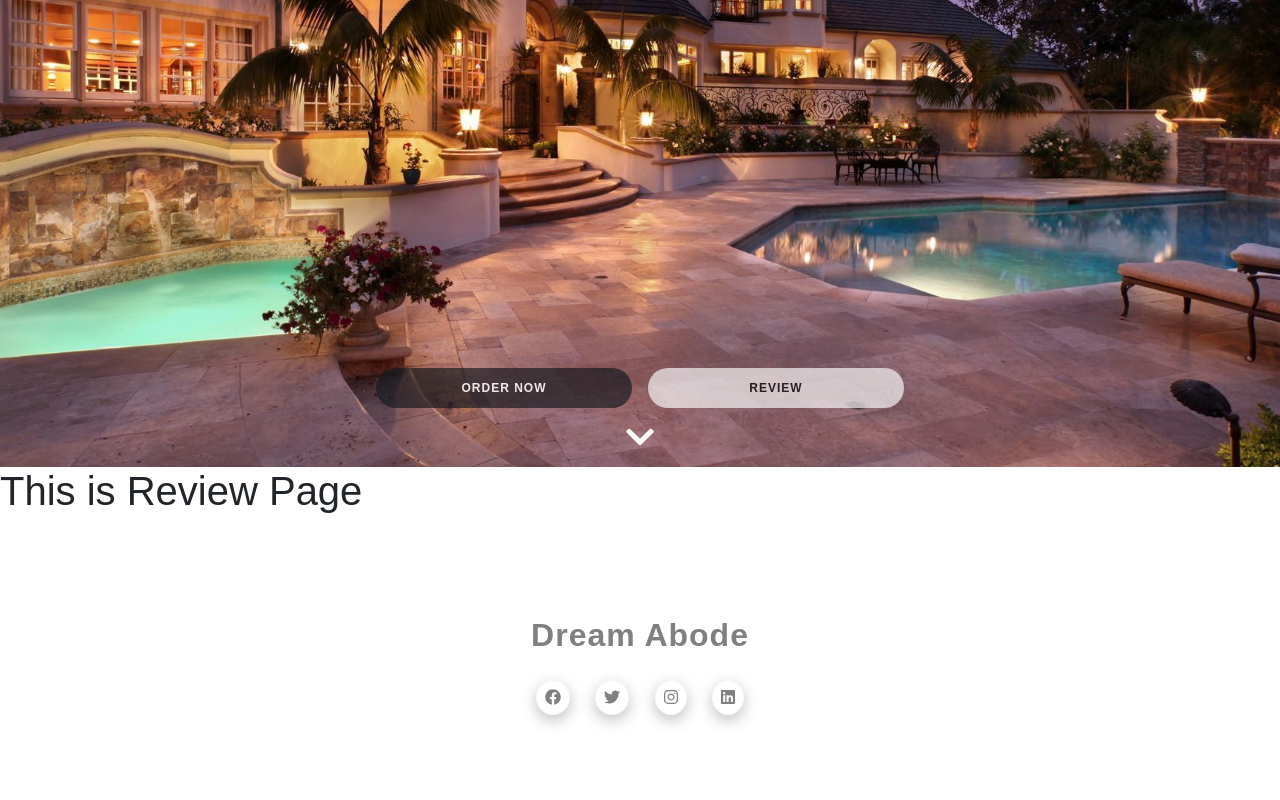
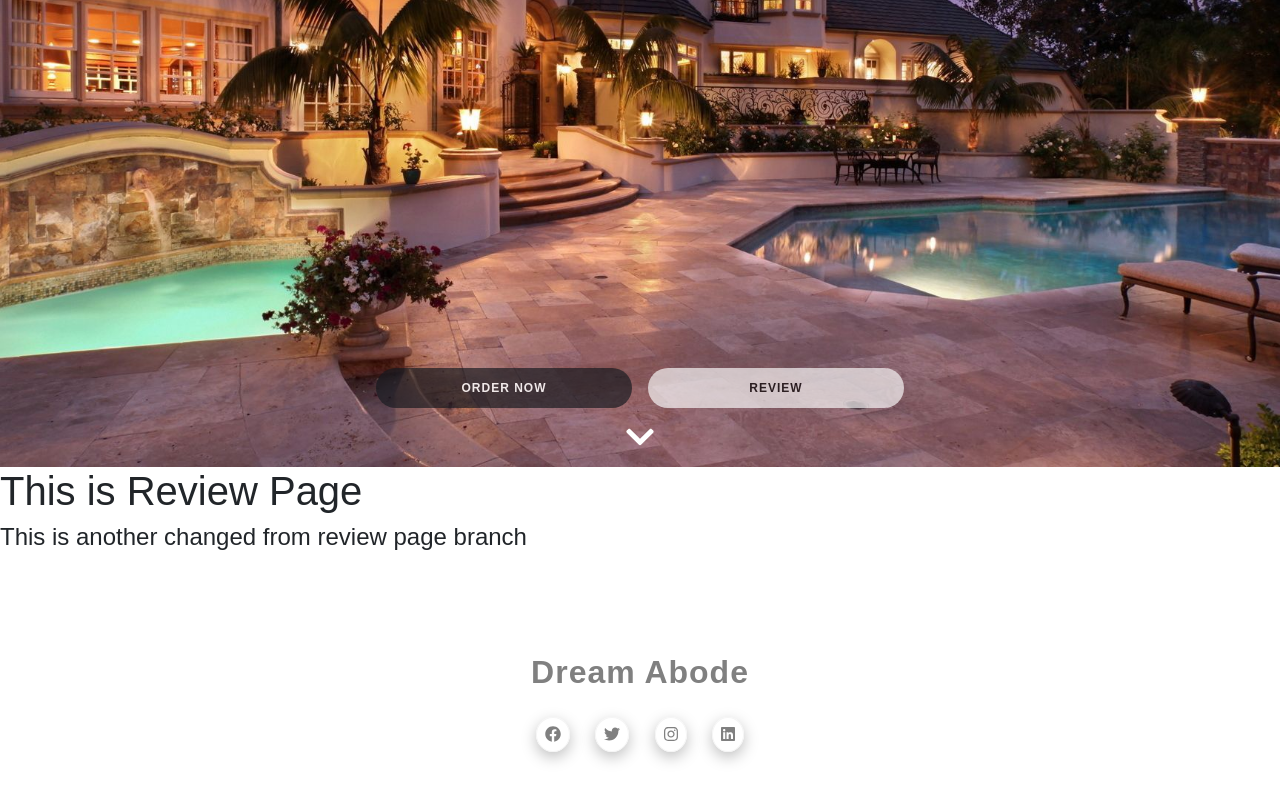
Before and after one commit to Tanvin-Ahmed/dream-abode, a React (Create React App) app: page / in a window 1280 px wide. Shown: the part 4117-4917 px from the top of the page. Built offline with nearby package versions, Linux system fonts and the light colour scheme.

Commit message:
file update again

```diff
--- a/src/components/Review/Review.jsx
+++ b/src/components/Review/Review.jsx
@@ -4,6 +4,7 @@ const Review = () => {
   return (
     <div>
       <h1>This is Review Page</h1>
+      <h4>This is another changed from review page branch</h4>
     </div>
   );
 };
```
